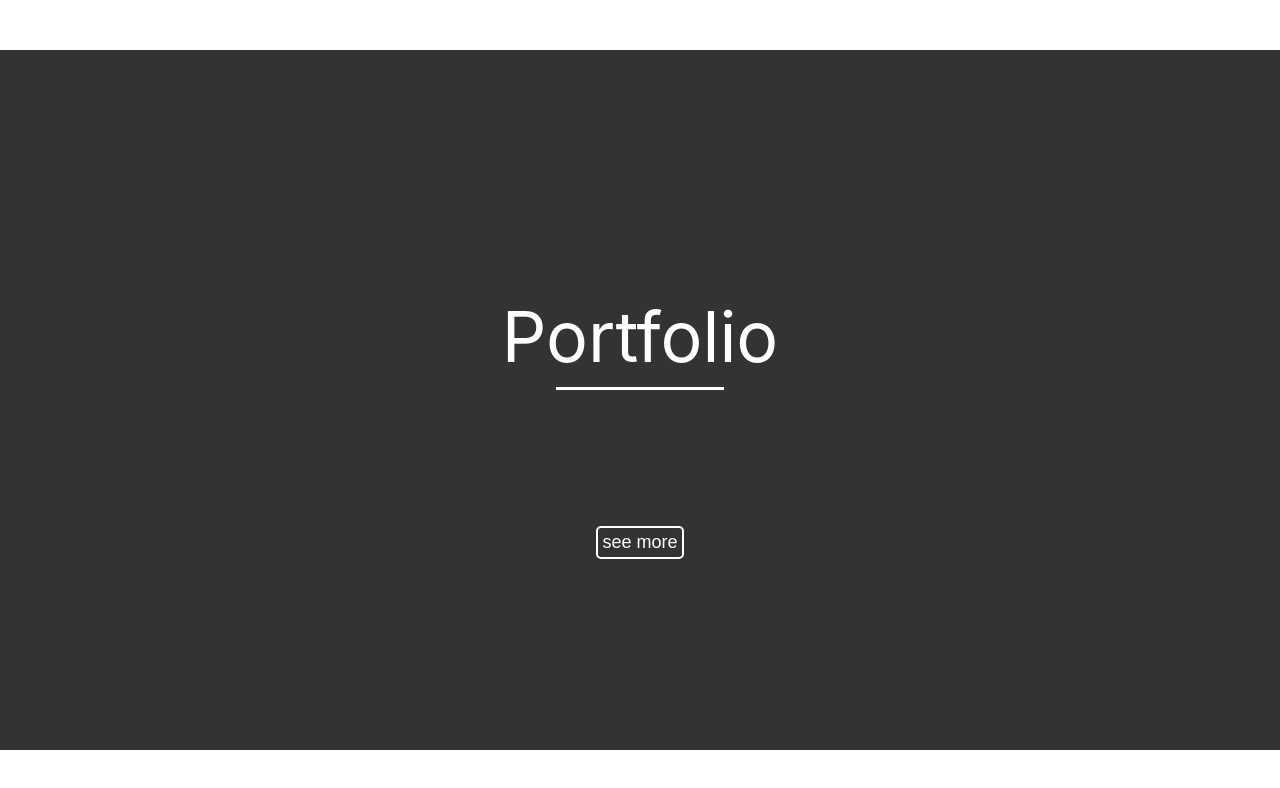
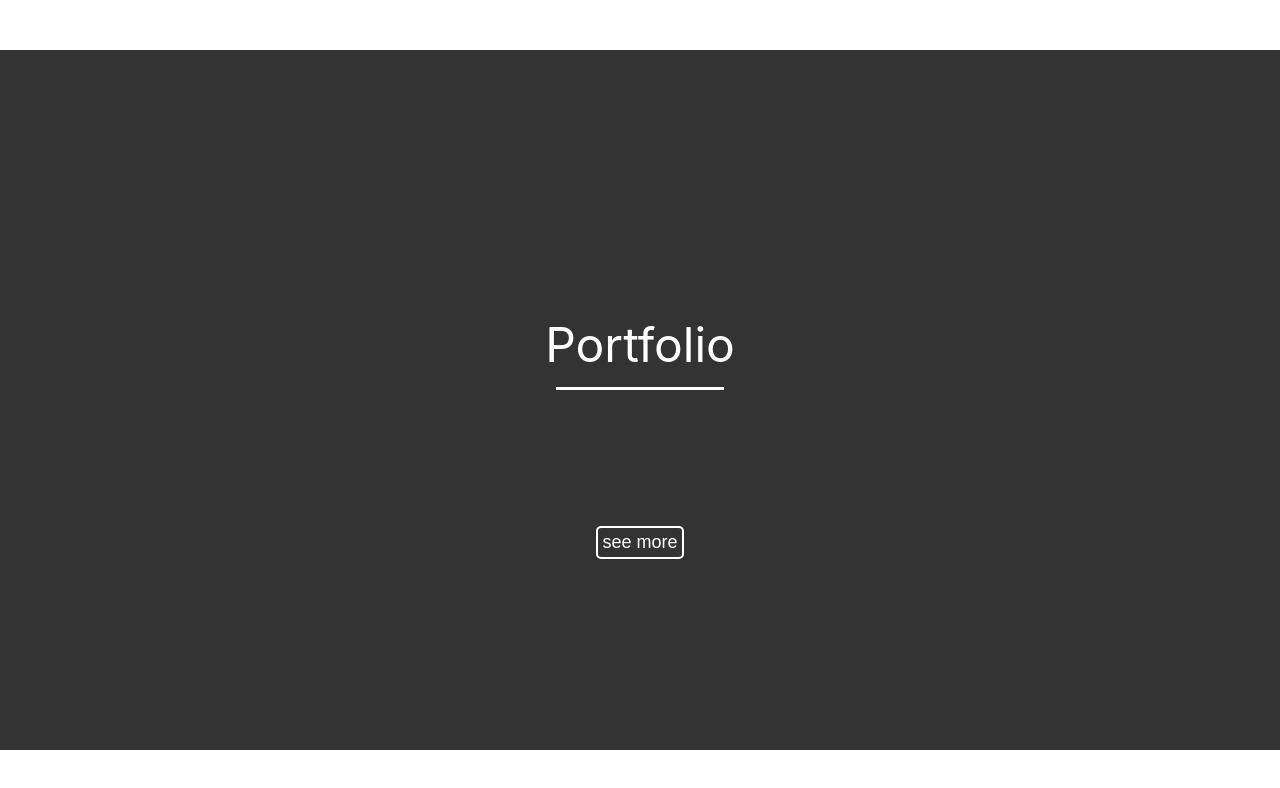
Before and after one commit to kinakome/portfolio, a React (Create React App) app: page / in a window 1280 px wide. Shown: the top 788 px of the page. Built offline with nearby package versions, Linux system fonts and the light colour scheme.

Commit message:
[Update] entrance

```diff
--- a/src/components/Entrance.tsx
+++ b/src/components/Entrance.tsx
@@ -7,13 +7,14 @@ type Props = {
 }
 
 const Entrance: React.FC<Props> = () => {
-  const msg = "Hello React Spring";
-  const [{ x, y }, setXY] = useState({ x: 0, y: 0 });
-  const trails = useTrail(msg.length, {
-    config: config.gentle,
-    left: `${x}px`,
-    top: `${y}px`,
-    position: "absolute"
+  const title = "Portfolio";
+  const [enter, setEnter] = useState(false);
+  const trails = useTrail(title.length, {
+    // config: config.gentle,
+    // color: enter ? "white" : "black",
+    fontSize: enter ? "24pt" : "48px",
+    o: 1,
+    from: { o: 0 },    // transform: enter ? "rotateX(360deg)" : "rotateX(0deg)",
   });
 
   return (
@@ -22,9 +23,22 @@ const Entrance: React.FC<Props> = () => {
         <PC />
       </div>
       <div className="entrance__center">
-        <div className="entrance__center--title">
-          Portfolio
-          <div className="entrance__center--line"></div>
+        <div className="entrance__center--title" onMouseEnter={e => setEnter(true)} onMouseLeave={e => setEnter(false)} >
+          {trails.map((trail, idx) => (
+            // <animated.span style={{ ...trail,
+            //   transform: trail.x
+            //   .interpolate({
+            //     range: [0,1],
+            //     output: ["0deg", "360deg"]
+            //   })
+            //   .interpolate(x => `rotateX(${x})`)
+            // }}>
+            <animated.span style={{ ...trail
+            }}>
+              {title[idx]}
+            </animated.span>
+          ))}
+        <div className="entrance__center--line"></div>
         </div>
         <div className="entrance__center--button">
           <button>see more</button>
```
